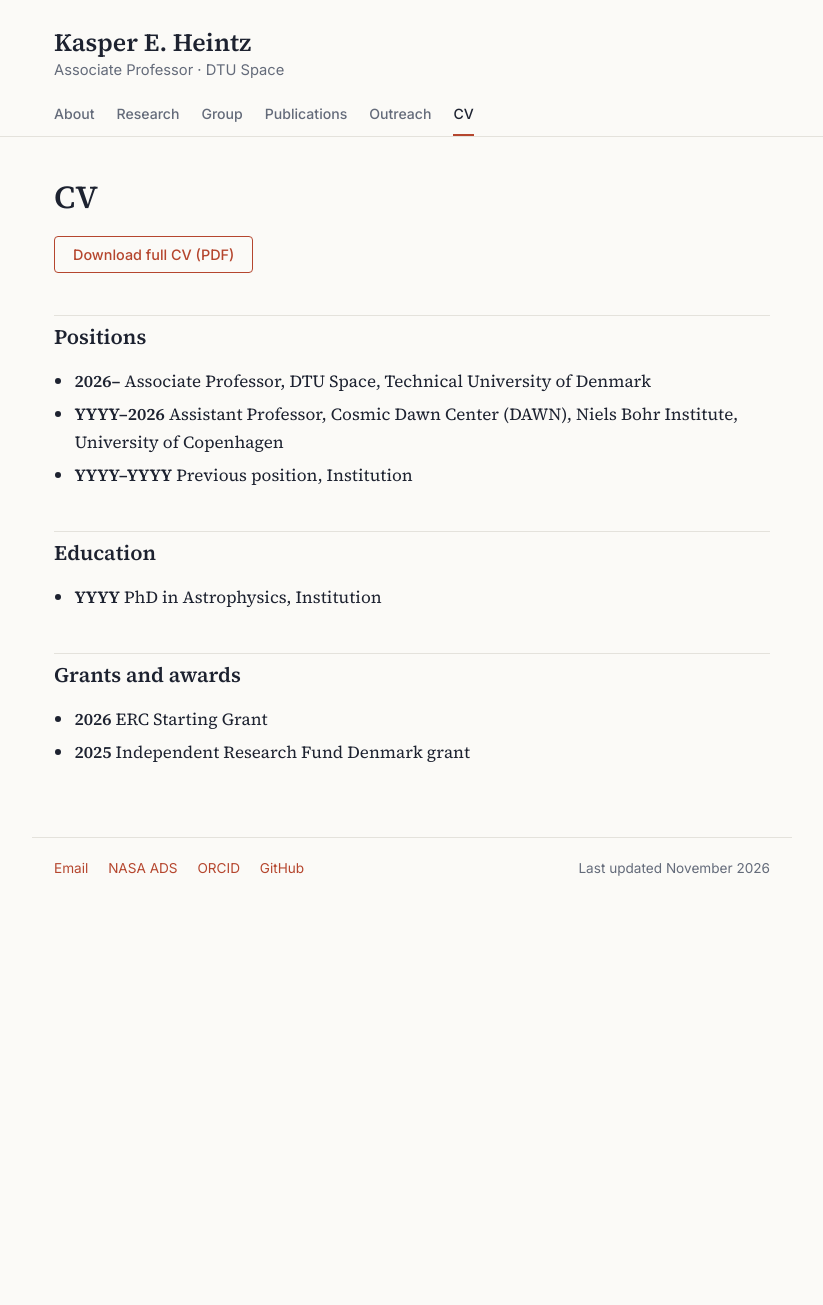
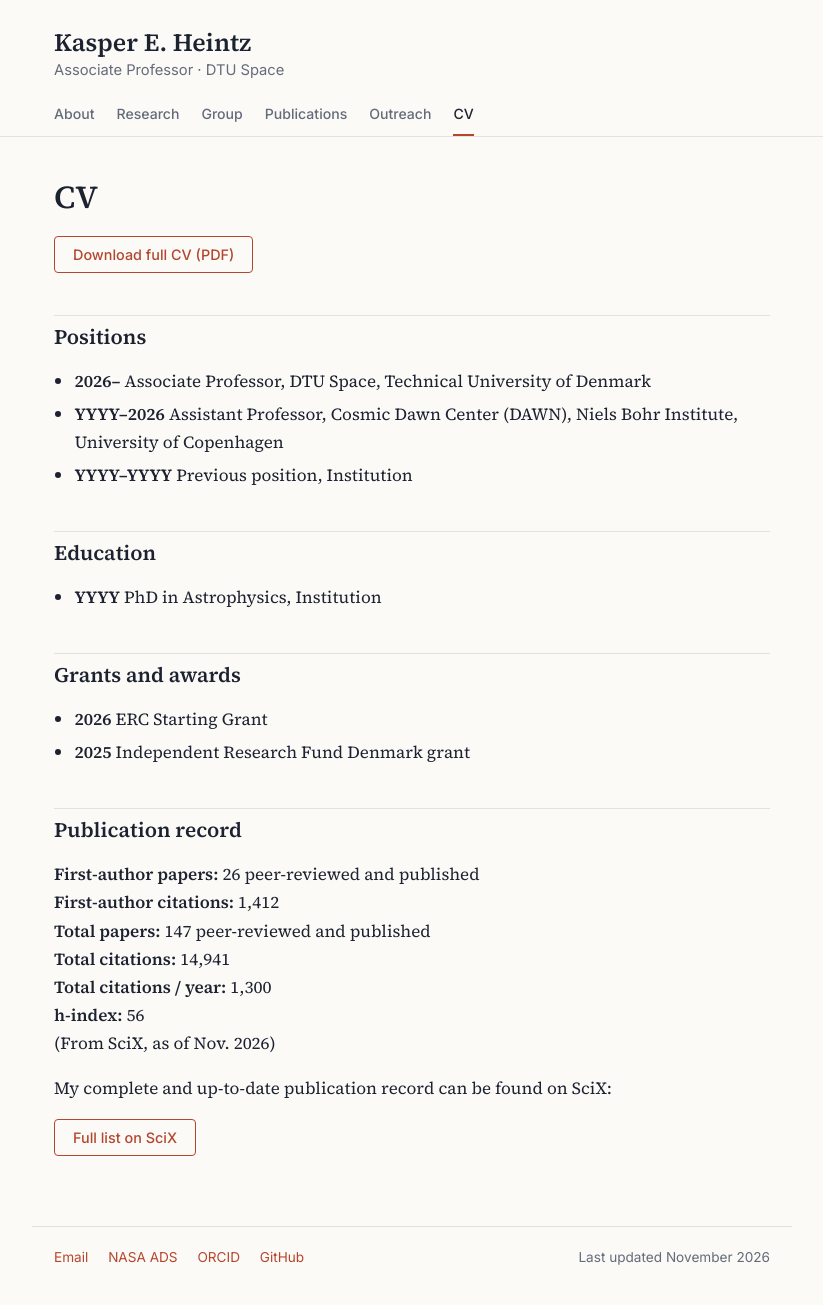
Before and after one commit to kasperheintz/kasperheintz.github.io, a Jekyll site: the page built from cv.md, in a window 1280 px wide. Shown: the whole page, without its empty margins (228-1051 px from the left). Built offline with Jekyll 4.4.1, drawn with Linux system fonts in a browser that asks for light colours; before the commit the page ends 916 px from its top, so only the background shows below that.

Commit message:
Add publication record section to cv.md
Added publication record with metrics and link to SciX.

```diff
--- a/cv.md
+++ b/cv.md
@@ -18,3 +18,18 @@ title: CV
 
 - **2026** ERC Starting Grant
 - **2025** Independent Research Fund Denmark grant
+
+
+## Publication record
+
+**First-author papers:** 26 peer-reviewed and published<br>
+**First-author citations:** 1,412<br>
+**Total papers:** 147 peer-reviewed and published<br>
+**Total citations:** 14,941<br>
+**Total citations / year:** 1,300<br>
+**h-index:** 56<br>
+(From SciX, as of Nov. 2026)
+
+My complete and up-to-date publication record can be found on SciX:
+
+<a class="button" href="https://scixplorer.org/search?p=1&q=author%3A%22heintz%2C+kasper%22+collection%3Aastronomy&sort=score+desc&sort=date+desc&d=general">Full list on SciX</a>
```
